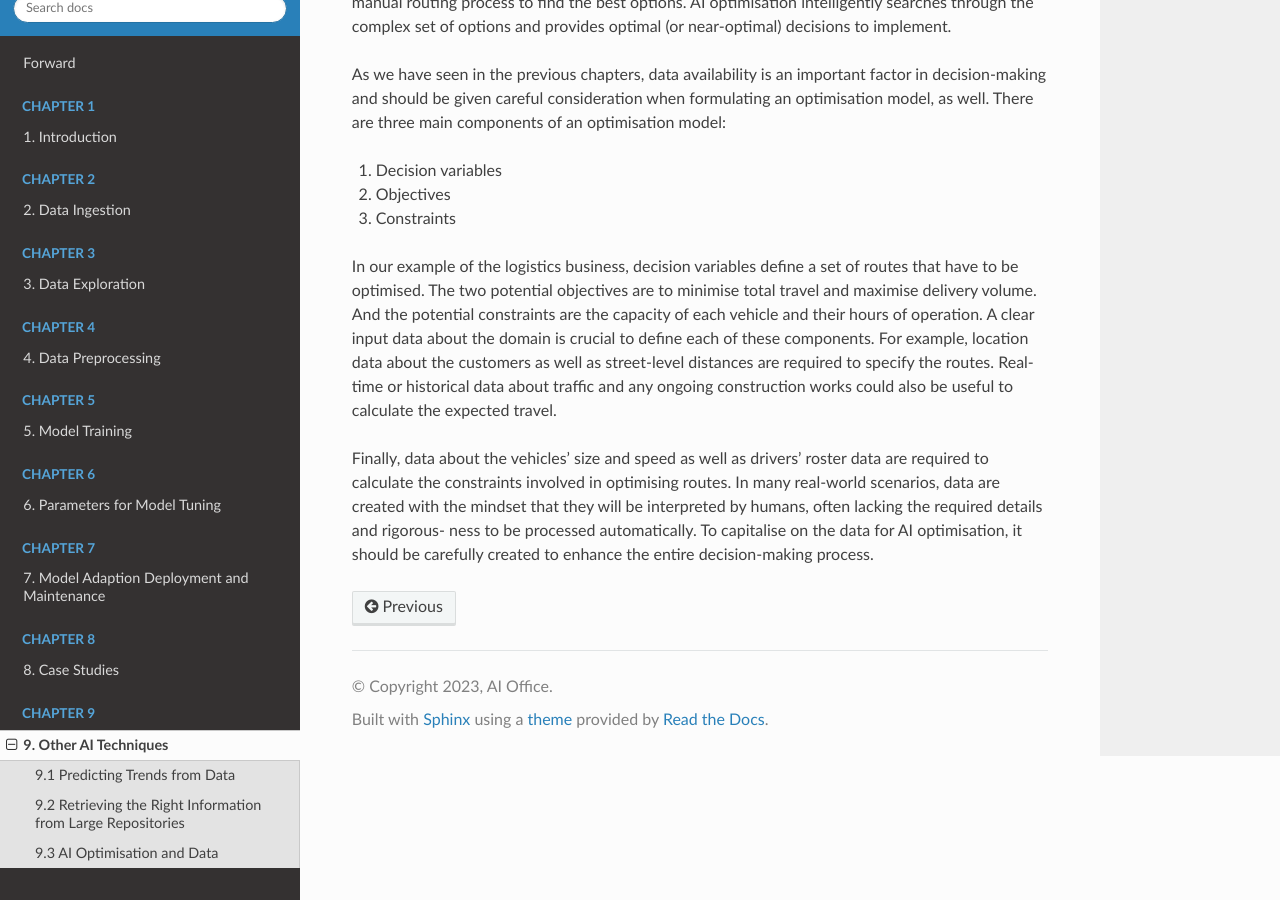
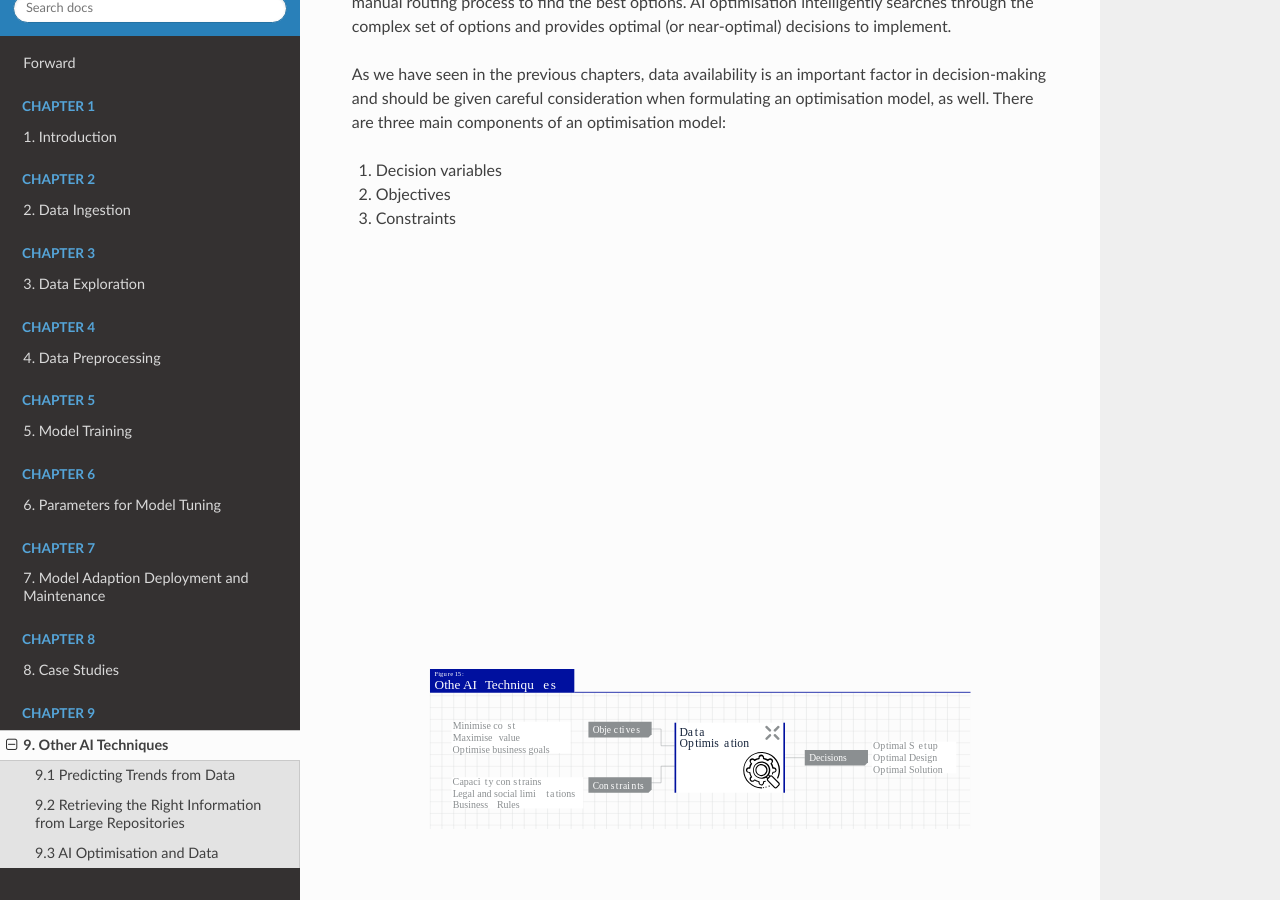
Before and after one commit to Musab0/DataGuide, a Sphinx documentation site: the page built from docs/source/other-ai-techniques.rst, in a window 1280 px wide and 900 px high, scrolled down 2361 px. Built offline with Sphinx 7.4.7 and the Read the Docs theme 2.0.0, drawn with Linux system fonts in a browser that asks for light colours; pages that are not in the unit, such as notebooks, are missing from menus.

Commit message:
Update other-ai-techniques.rst

```diff
--- a/docs/source/other-ai-techniques.rst
+++ b/docs/source/other-ai-techniques.rst
@@ -30,6 +30,8 @@ As we have seen in the previous chapters, data availability is an important fact
 #. Objectives
 #. Constraints
 
+.. image:: ./SVG/Figure_EN_15.svg
+
 In our example of the logistics business, decision variables define a set of routes that have to be optimised. The two potential objectives are to minimise total travel and maximise delivery volume. And the potential constraints are the capacity of each vehicle and their hours of operation. A clear input data about the domain is crucial to define each of these components. For example, location data about the customers as well as street-level distances are required to specify the routes. Real-time or historical data about traffic and any ongoing construction works could also be useful to calculate the expected travel.
 
 Finally, data about the vehicles’ size and speed as well as drivers’ roster data are required to calculate the constraints involved in optimising routes. In many real-world scenarios, data are created with the mindset that they will be interpreted by humans, often lacking the required details and rigorous- ness to be processed automatically. To capitalise on the data for AI optimisation, it should be carefully created to enhance the entire decision-making process.
```
